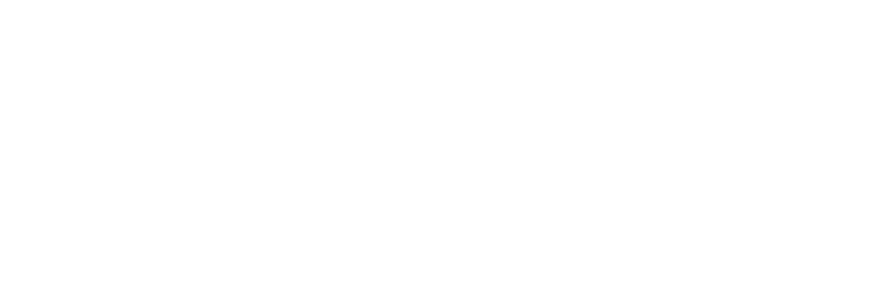
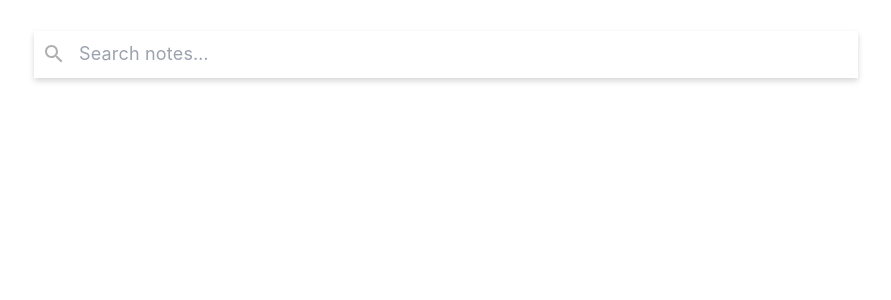
Before and after one commit to johnabednego/Notes, a React (Create React App) app: page / in a window 1280 px wide. Shown: the top 300 px of the page, without its empty margins (194-1085 px from the left). Built offline with nearby package versions, Linux system fonts and the light colour scheme.

Commit message:
added search bar

```diff
--- a/src/App.js
+++ b/src/App.js
@@ -1,7 +1,9 @@
+import Home from "./pages/Home";
 
 function App() {
   return (
     <div>
+      <Home/>
     </div>
   );
 }
--- a/src/index.css
+++ b/src/index.css
@@ -15,3 +15,23 @@
 @tailwind base;
 @tailwind components;
 @tailwind utilities;
+
+.hover-animate:hover .dot {
+  animation: bounce 1s infinite;
+}
+.hover-animate:hover{
+  opacity: 0.4;
+}
+
+
+
+@keyframes bounce {
+  0%, 100% {
+    transform: translateY(-25%);
+    animation-timing-function: cubic-bezier(0.8, 0, 1, 1);
+  }
+  50% {
+    transform: translateY(0);
+    animation-timing-function: cubic-bezier(0, 0, 0.2, 1);
+  }
+}
--- /dev/null
+++ b/src/pages/Home.jsx
@@ -0,0 +1,24 @@
+import React from 'react'
+import searchIcon from './assets/search.svg'
+import plusIcon from './assets/plus.svg'
+
+const Home = () => {
+    return (
+        <div className=' w-full mt-[1em] mb-[4em] mx-auto p-[15px] max-w-[854px]'>
+            <div className=' w-[calc(100%+24px)] m-[-12px] flex flex-col flex-wrap box-border'>
+                {/**Search bar */}
+                <div className=' p-[12px] flex-grow-0 basis-full max-w-full m-0 box-border'>
+                    <div className=' w-full m-0 relative inline-flex flex-col align-top min-w-0 shadow-searchShadow border-0 p-0'>
+                        <img src={searchIcon} alt="" className=' translate-y-[-50%] top-[50%] left-[0.5em] absolute z-[1] w-[24px] h-[24px]' />
+                        <div className=' text-[#000000de] cursor-text inline-flex relative text-[1.2em] box-border items-center font-normal leading-[1.1876em] tracking-[0.00938em]  '>
+                            <input type="text" placeholder="Search notes…" className=' text-[18px] box-content outline-none py-[0.7em] px-[2.5em] w-full border-0 h-[1.1876em] min-w-0' />
+                        </div>
+                    </div>
+                </div>
+
+            </div>
+        </div>
+    )
+}
+
+export default Home
--- a/tailwind.config.js
+++ b/tailwind.config.js
@@ -4,7 +4,24 @@
     "./src/**/*.{js,jsx,ts,tsx}",
   ],
   theme: {
-    extend: {},
+    extend: {
+      boxShadow: {
+        'searchShadow': '0 3px 6px #00000029',
+        'addButton':'0px 3px 1px -2px rgba(0,0,0,0.2), 0px 2px 2px 0px rgba(0,0,0,0.14), 0px 1px 5px 0px rgba(0,0,0,0.12)'
+      },
+      transitionProperty: {
+        'custom': 'background-color, box-shadow, border',
+      },
+      transitionDuration: {
+        '250': '250ms',
+      },
+      transitionTimingFunction: {
+        'custom-ease': 'cubic-bezier(0.4, 0, 0.2, 1)',
+      },
+      transitionDelay: {
+        '0': '0ms',
+      },
+    },
   },
   plugins: [],
 }
```
Also changed, not shown: src/pages/assets/plus.svg (added), src/pages/assets/search.svg (added).
